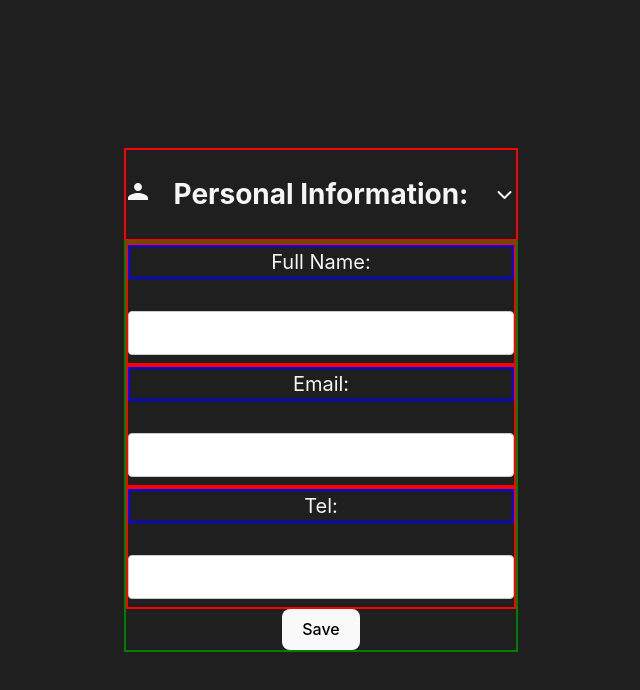
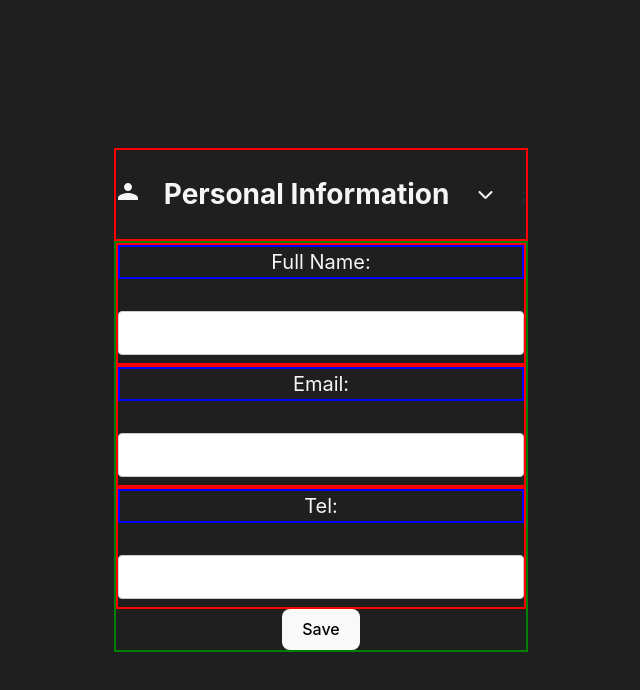
Before and after one commit to Omerrob11/cv_app, a React (Vite) app: page / in a window 1280 px wide. Shown: the top 690 px of the page, without its empty margins (319-959 px from the left). Built offline with nearby package versions, Linux system fonts and the light colour scheme.

Commit message:
feat: chore: add headForm component html

```diff
--- a/src/components/Personal-info.jsx
+++ b/src/components/Personal-info.jsx
@@ -1,6 +1,7 @@
 import { useState } from "react";
 import "../styles/form-style.css";
-import arrow from "../assets/arrow.webp";
+
+import FormHeader from "./form-comp/heafForm";
 
 export default function PersonalInfo({ handlePersonalInfoChanges }) {
   const [inputValues, setInputValues] = useState({
@@ -8,6 +9,22 @@ export default function PersonalInfo({ handlePersonalInfoChanges }) {
     email: "",
     tel: "",
   });
+
+  const title = "Personal Information";
+  const headingIcon = (
+    <svg
+      xmlns="http://www.w3.org/2000/svg"
+      width="24"
+      height="24"
+      viewBox="0 0 24 24"
+      className="icon"
+    >
+      <path
+        className="icon"
+        d="M12 12c2.21 0 4-1.79 4-4s-1.79-4-4-4-4 1.79-4 4 1.79 4 4 4zm0 2c-3.31 0-10 1.67-10 5v2h20v-2c0-3.33-6.69-5-10-5z"
+      />
+    </svg>
+  );
 
   const getInputHandler = (name) => {
     return (event) => {
@@ -17,24 +34,7 @@ export default function PersonalInfo({ handlePersonalInfoChanges }) {
 
   return (
     <div className="information_component">
-      <div className="form_head">
-        <div className="person_icon">
-          <svg
-            xmlns="http://www.w3.org/2000/svg"
-            width="24"
-            height="24"
-            viewBox="0 0 24 24"
-            className="icon"
-          >
-            <path
-              className="icon"
-              d="M12 12c2.21 0 4-1.79 4-4s-1.79-4-4-4-4 1.79-4 4 1.79 4 4 4zm0 2c-3.31 0-10 1.67-10 5v2h20v-2c0-3.33-6.69-5-10-5z"
-            />
-          </svg>
-        </div>
-        <h2 className="form_title">Personal Information:</h2>
-        <i className="fas fa-chevron-down img arrow"></i>
-      </div>
+      <FormHeader title={title} icon={headingIcon} />
       <form
         className="form_container"
         onSubmit={(e) => {
--- /dev/null
+++ b/src/components/form-comp/formInputs.jsx
@@ -0,0 +1,3 @@
+function FormInputs() {}
+
+export default formInputs;
--- /dev/null
+++ b/src/components/form-comp/heafForm.jsx
@@ -0,0 +1,11 @@
+function FormHeader({ icon, title }) {
+  return (
+    <div className="form_head">
+      <div className="heading_icon">{icon}</div>
+      <h2 className="form_title">{title}</h2>
+      <i className="fas fa-chevron-down img arrow"></i>;
+    </div>
+  );
+}
+
+export default FormHeader;
```
